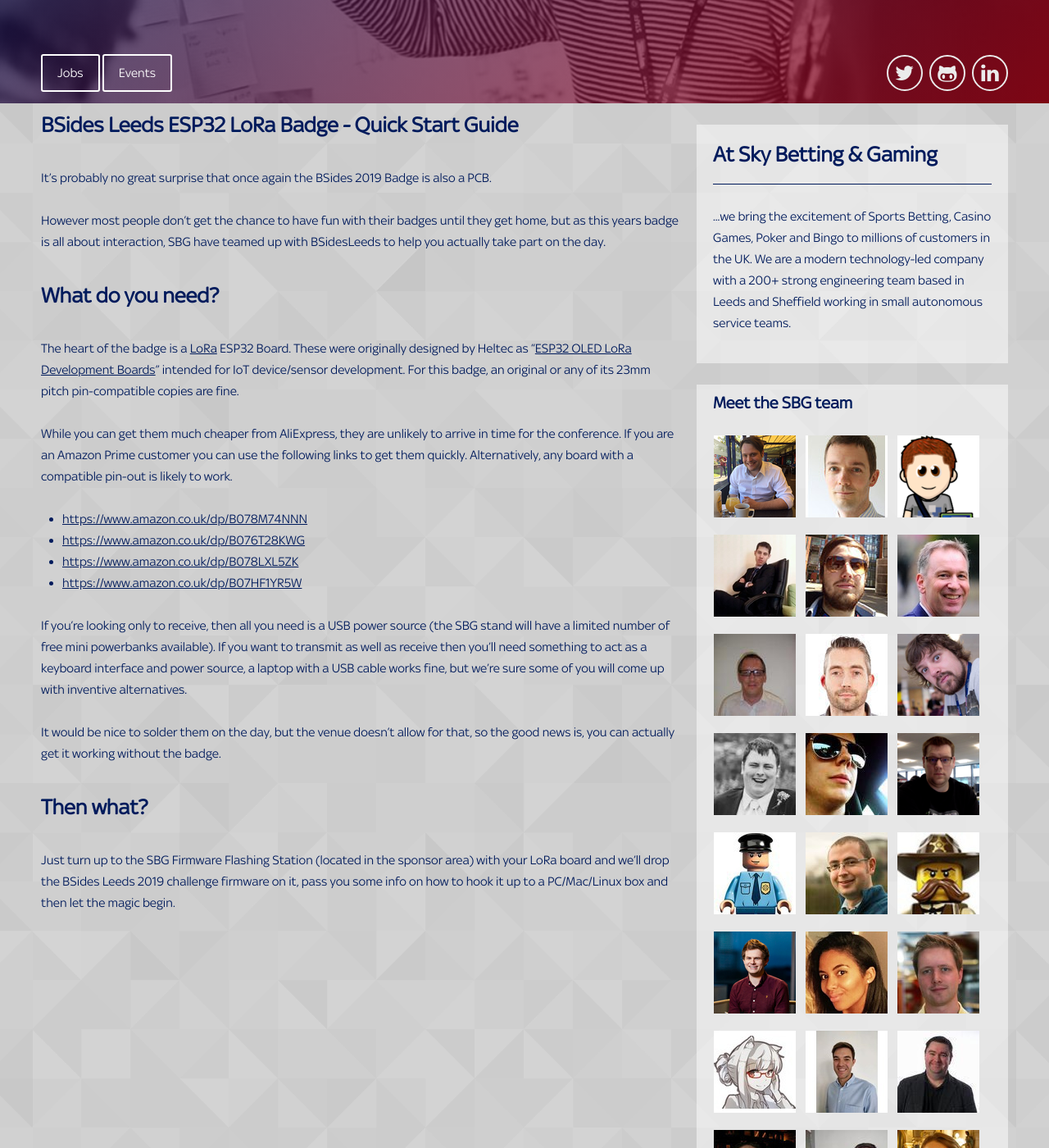
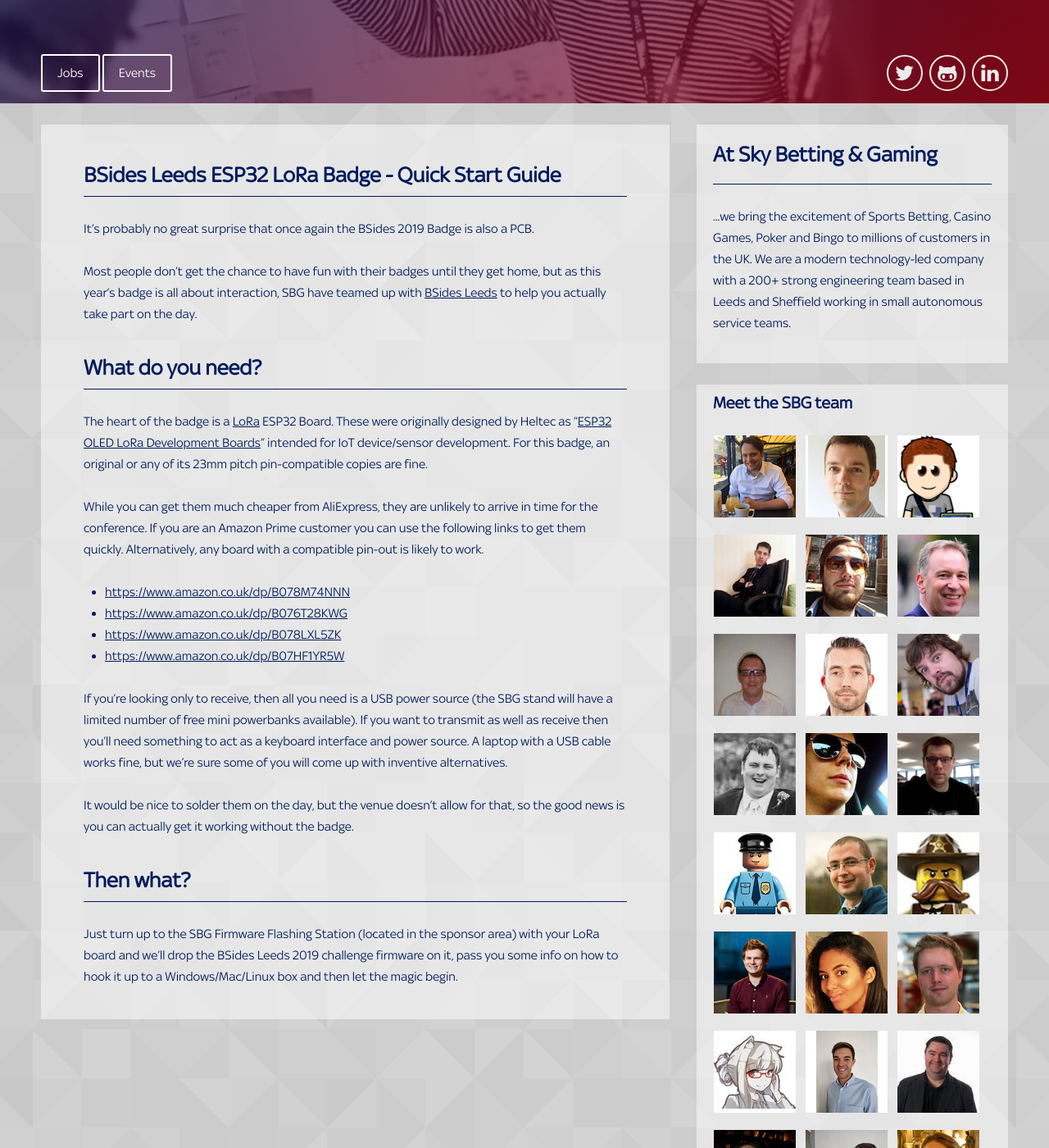
Before and after one commit to skybet/skybet.github.io, a Jekyll site: the page built from bsides-2019/index.md, in a window 1280 px wide and 1400 px high, scrolled down 304 px. Shown: the whole window at 82% size. Built offline with Jekyll 4.4.1, drawn with Linux system fonts in a browser that asks for light colours; nearby versions of some CDN libraries; some web fonts are replaced; comment, search, counter and statistics services are not loaded.

Commit message:
Remove smart quotes, page class, grammar, URL

```diff
--- a/bsides-2019/index.md
+++ b/bsides-2019/index.md
@@ -2,16 +2,17 @@
 layout:     raw
 title:      BSides Leeds ESP32 LoRa Badge - Quick Start Guide
 nav:        false
+className:  jobs
 ---
 ## {{ page.title }}
 
-It’s probably no great surprise that once again the BSides 2019 Badge is also a PCB.
+It's probably no great surprise that once again the BSides 2019 Badge is also a PCB.
 
-However most people don’t get the chance to have fun with their badges until they get home, but as this years badge is all about interaction, SBG have teamed up with BSidesLeeds to help you actually take part on the day.
+Most people don't get the chance to have fun with their badges until they get home, but as this year's badge is all about interaction, SBG have teamed up with [BSides Leeds](http://bsidesleeds.co.uk/) to help you actually take part on the day.
 
 ## What do you need?
 
-The heart of the badge is a [LoRa](https://en.wikipedia.org/wiki/LoRa) ESP32 Board. These were originally designed by Heltec as “[ESP32 OLED LoRa Development Boards](http://www.heltec.cn/project/wifi-lora-32/?lang=en)” intended for IoT device/sensor development. For this badge, an original or any of its 23mm pitch pin-compatible copies are fine.
+The heart of the badge is a [LoRa](https://en.wikipedia.org/wiki/LoRa) ESP32 Board. These were originally designed by Heltec as "[ESP32 OLED LoRa Development Boards](http://www.heltec.cn/project/wifi-lora-32/?lang=en)" intended for IoT device/sensor development. For this badge, an original or any of its 23mm pitch pin-compatible copies are fine.
 
 While you can get them much cheaper from AliExpress, they are unlikely to arrive in time for the conference. If you are an Amazon Prime customer you can use the following links to get them quickly. Alternatively, any board with a compatible pin-out is likely to work.
 
@@ -20,10 +21,10 @@
 * [https://www.amazon.co.uk/dp/B078LXL5ZK](https://www.amazon.co.uk/dp/B078LXL5ZK)
 * [https://www.amazon.co.uk/dp/B07HF1YR5W](https://www.amazon.co.uk/dp/B07HF1YR5W)
 
-If you're looking only to receive, then all you need is a USB power source (the SBG stand will have a limited number of free mini powerbanks available). If you want to transmit as well as receive then you'll need something to act as a keyboard interface and power source, a laptop with a USB cable works fine, but we’re sure some of you will come up with inventive alternatives.
+If you're looking only to receive, then all you need is a USB power source (the SBG stand will have a limited number of free mini powerbanks available). If you want to transmit as well as receive then you'll need something to act as a keyboard interface and power source. A laptop with a USB cable works fine, but we're sure some of you will come up with inventive alternatives.
 
-It would be nice to solder them on the day, but the venue doesn’t allow for that, so the good news is, you can actually get it working without the badge.
+It would be nice to solder them on the day, but the venue doesn't allow for that, so the good news is you can actually get it working without the badge.
 
 ## Then what?
 
-Just turn up to the SBG Firmware Flashing Station (located in the sponsor area) with your LoRa board and we’ll drop the BSides Leeds 2019 challenge firmware on it, pass you some info on how to hook it up to a PC/Mac/Linux box and then let the magic begin.
+Just turn up to the SBG Firmware Flashing Station (located in the sponsor area) with your LoRa board and we'll drop the BSides Leeds 2019 challenge firmware on it, pass you some info on how to hook it up to a Windows/Mac/Linux box and then let the magic begin.
```
